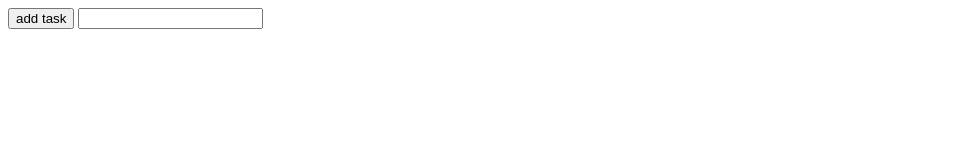
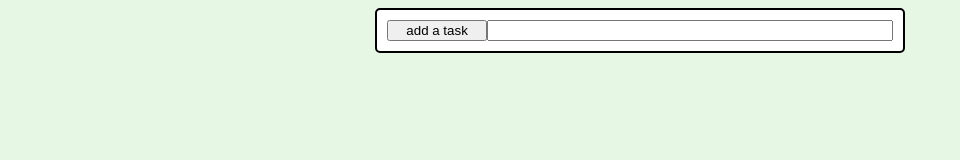
Before and after one commit to AlexAnoschenko/toDos, a plain HTML site: page index.html in a window 1280 px wide. Shown: the whole page, without its empty margins (0-960 px from the left). Drawn offline with Linux system fonts and the light colour scheme.

Commit message:
Add styles

```diff
--- a/css/styles.css
+++ b/css/styles.css
@@ -0,0 +1,36 @@
+body {
+    background-color: #e6f7e3;
+}
+
+#main-div {
+    display: flex;
+    background-color: white;
+    width: 40%;
+    margin-left:auto;
+    margin-right:auto;
+    padding: 10px;
+    border: 2px solid black;
+    border-radius: 5px;
+    justify-content: center;
+}
+
+#add-btn {
+    width: 20%;
+}
+
+#text-input {
+    width: 80%;
+}
+
+#second-div {
+    display: flex;
+    width: 40%;
+    margin-left:auto;
+    margin-right:auto;
+    padding: 10px;
+    justify-content: center;
+}
+
+#list {
+    width: 100%;
+}
--- a/index.html
+++ b/index.html
@@ -8,9 +8,11 @@
     <link href="css/styles.css" rel="stylesheet">
 </head>
 <body>
-    <div>
-        <input type="button" value="add task" id="addBtn">
-        <input type="text" id="textInput" value="">
+    <div id="main-div">
+        <input type="button" value="add a task" id="add-btn">
+        <input type="text" id="text-input" value="">
+    </div>
+    <div id="second-div">
         <ul id="list"></ul>
     </div>
     <script src="script/script.js"></script>
--- a/script/script.js
+++ b/script/script.js
@@ -1,5 +1,5 @@
-var addButton = document.getElementById("addBtn");
-var mainInput = document.getElementById("textInput");
+var addButton = document.getElementById("add-btn");
+var mainInput = document.getElementById("text-input");
 var todosList = document.getElementById("list");
 
 addButton.onclick = function() {
```
